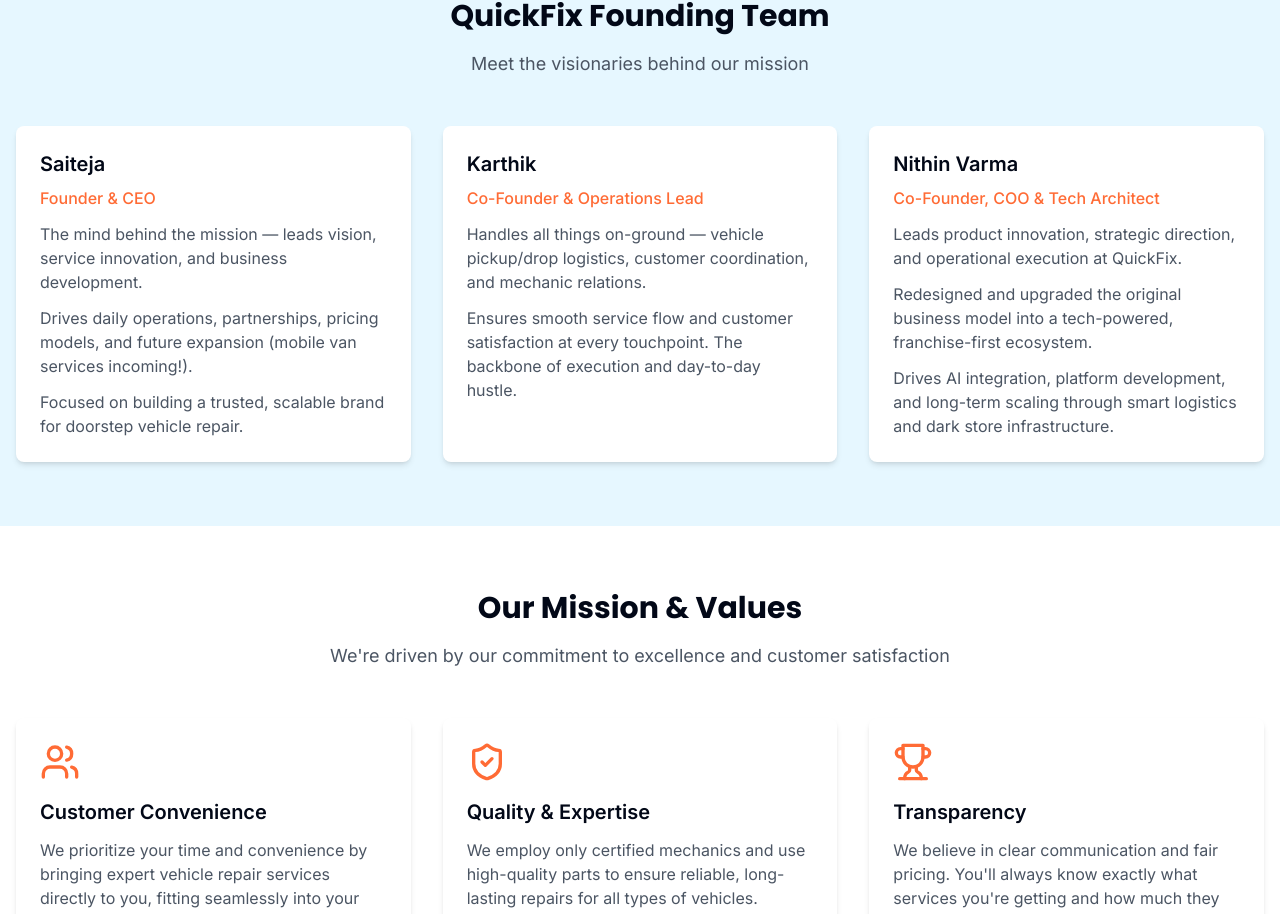
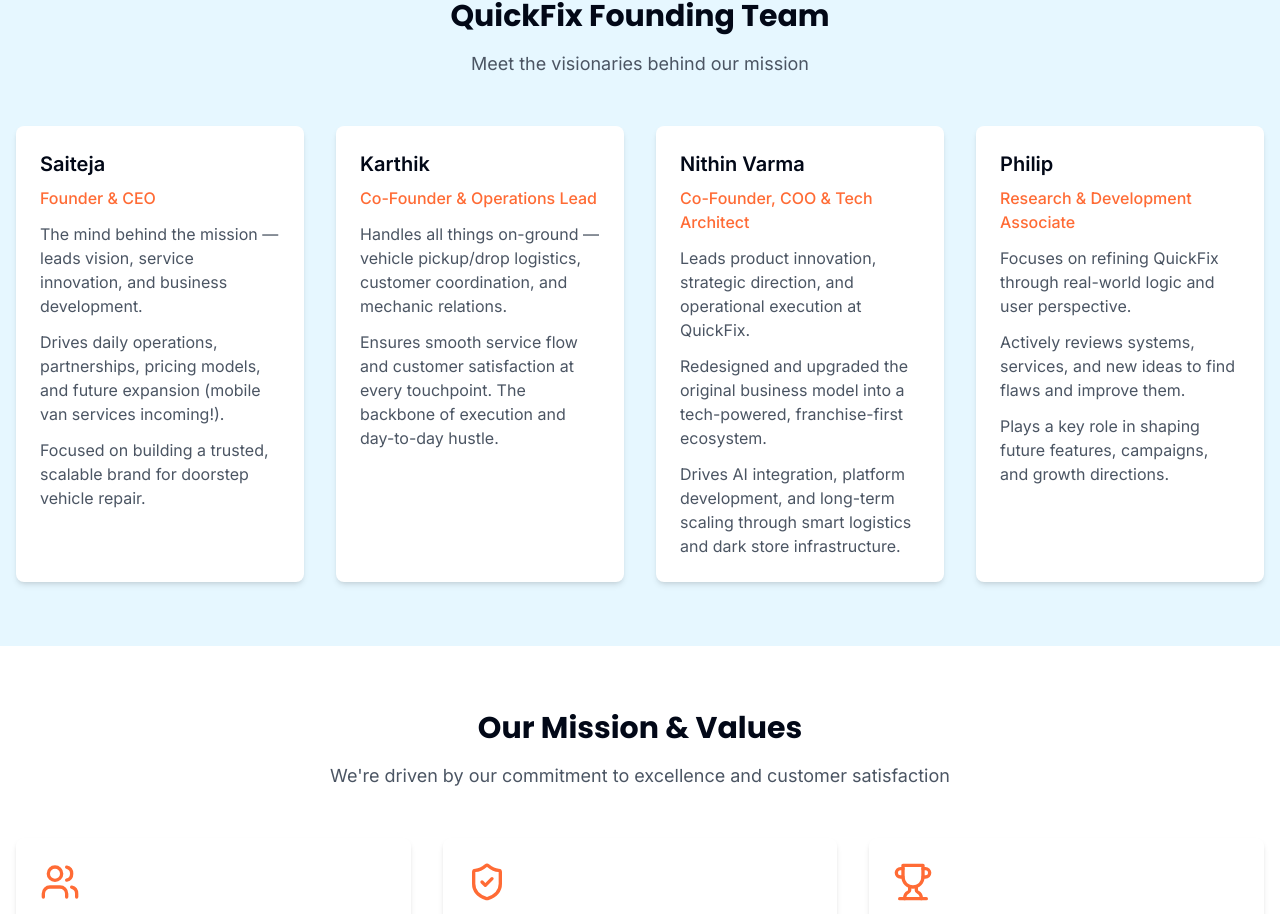
Before and after one commit to NithinVarma50/QuickFix-, a React (Vite) app: page /about in a window 1280 px wide. Shown: the part 1078-1992 px from the top of the page. Built offline with nearby package versions, Linux system fonts and the light colour scheme.

Commit message:
Add Philip to About Us team section and fix missing React dependencies

```diff
--- a/src/pages/AboutPage.tsx
+++ b/src/pages/AboutPage.tsx
@@ -81,7 +81,7 @@ const AboutPage: React.FC = () => {
               </p>
             </div>
 
-            <div className="grid md:grid-cols-3 gap-8">
+            <div className="grid md:grid-cols-4 gap-8">
               <div className="bg-white p-6 rounded-lg shadow-md">
                 <h3 className="text-xl font-semibold mb-2">Saiteja</h3>
                 <h4 className="text-quickfix-orange font-medium mb-3">Founder & CEO</h4>
@@ -95,7 +95,6 @@ const AboutPage: React.FC = () => {
                   Focused on building a trusted, scalable brand for doorstep vehicle repair.
                 </p>
               </div>
-
               <div className="bg-white p-6 rounded-lg shadow-md">
                 <h3 className="text-xl font-semibold mb-2">Karthik</h3>
                 <h4 className="text-quickfix-orange font-medium mb-3">Co-Founder & Operations Lead</h4>
@@ -106,7 +105,6 @@ const AboutPage: React.FC = () => {
                   Ensures smooth service flow and customer satisfaction at every touchpoint. The backbone of execution and day-to-day hustle.
                 </p>
               </div>
-
               <div className="bg-white p-6 rounded-lg shadow-md">
                 <h3 className="text-xl font-semibold mb-2">Nithin Varma</h3>
                 <h4 className="text-quickfix-orange font-medium mb-3">Co-Founder, COO & Tech Architect</h4>
@@ -118,6 +116,19 @@ const AboutPage: React.FC = () => {
                 </p>
                 <p className="text-gray-600">
                   Drives AI integration, platform development, and long-term scaling through smart logistics and dark store infrastructure.
+                </p>
+              </div>
+              <div className="bg-white p-6 rounded-lg shadow-md">
+                <h3 className="text-xl font-semibold mb-2">Philip</h3>
+                <h4 className="text-quickfix-orange font-medium mb-3">Research & Development Associate</h4>
+                <p className="text-gray-600 mb-3">
+                  Focuses on refining QuickFix through real-world logic and user perspective.
+                </p>
+                <p className="text-gray-600 mb-3">
+                  Actively reviews systems, services, and new ideas to find flaws and improve them.
+                </p>
+                <p className="text-gray-600">
+                  Plays a key role in shaping future features, campaigns, and growth directions.
                 </p>
               </div>
             </div>
```
